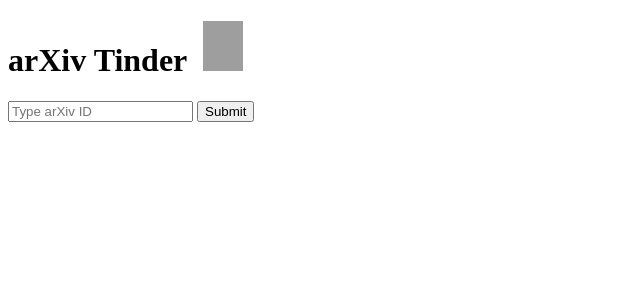
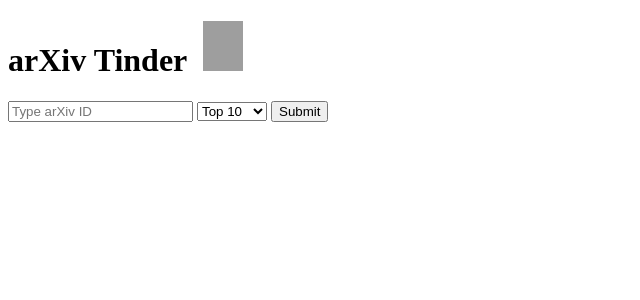
Before and after one commit to gsalinasphys/arxivtinder, a Flask app: page / in a window 1280 px wide. Shown: the top 300 px of the page, without its empty margins (0-640 px from the left). Run offline with Flask 2, Linux system fonts and the light colour scheme; grey boxes are pictures that could not be loaded.

Commit message:
User can choose number of recommended papers

```diff
--- a/tinder/app.py
+++ b/tinder/app.py
@@ -26,7 +26,7 @@
         return render_template("failure.html")
 
     rows = find_row_numbers(query_ids, corpus_ids)
-    all_tophits = top_hits(embeddings, rows)
+    all_tophits = top_hits(embeddings, rows, int(request.form.get("n_recommendations")))
 
     hits_formatted = [
         [
--- a/tinder/templates/index.html
+++ b/tinder/templates/index.html
@@ -3,6 +3,14 @@
 {% block body %}
 <form action="/top"  method="post">
     <input type="text" name="id" placeholder="Type arXiv ID">
+
+    <select name="n_recommendations" id="n_recommendations">
+        <option value=10>Top 10</option>
+        <option value=25>Top 25</option>
+        <option value=50>Top 50</option>
+        <option value=100>Top 100</option>
+    </select>
+
     <input type="submit" value="Submit">
 </form>
 {% endblock %}
```
